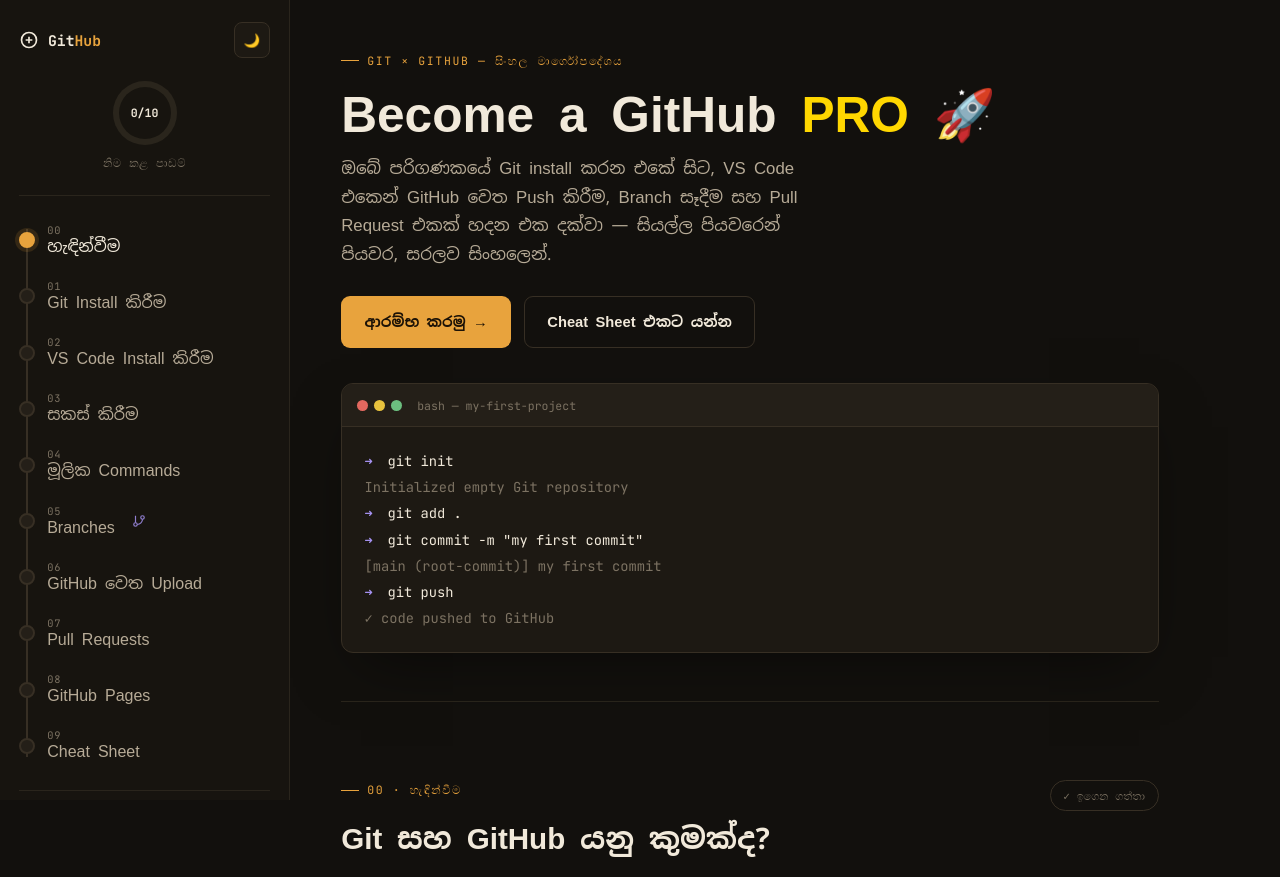
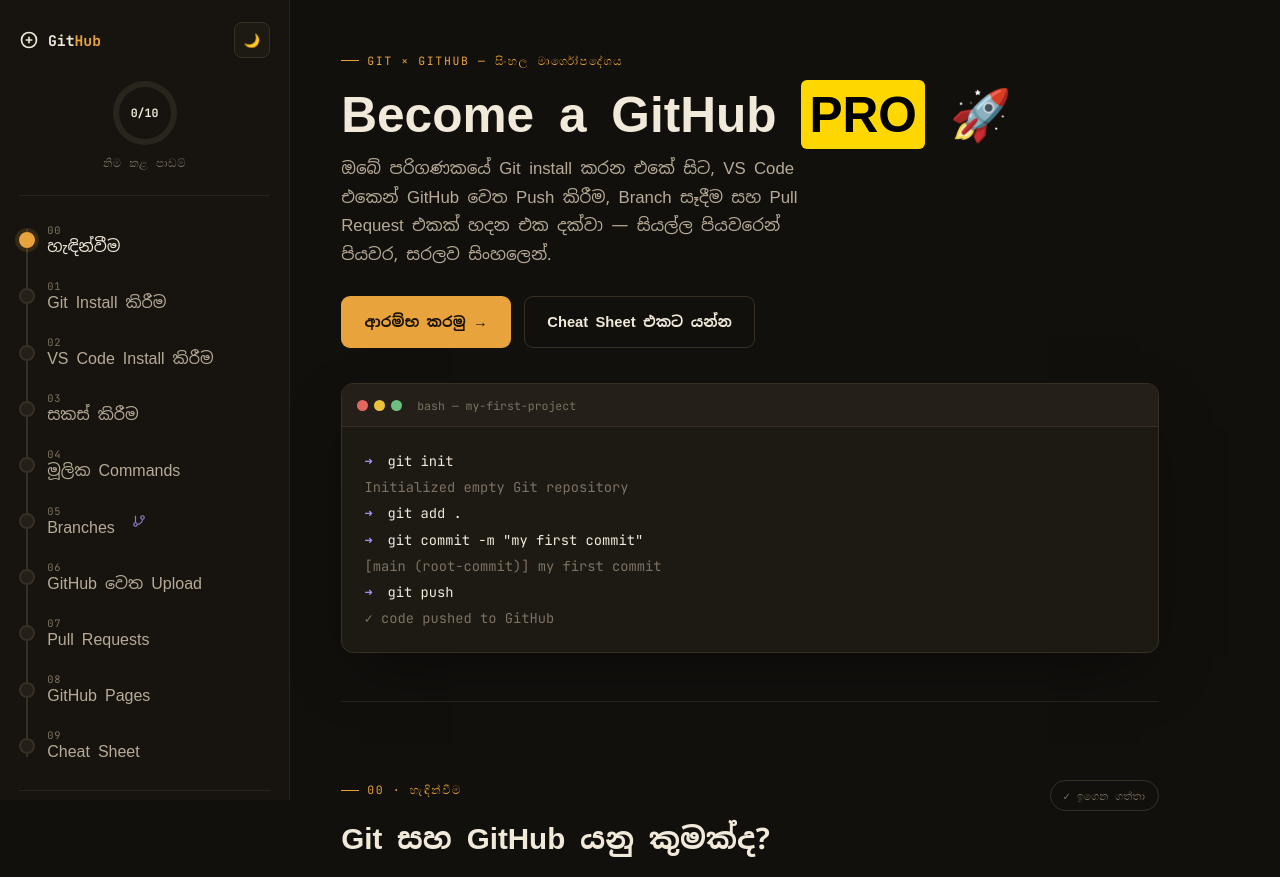
Before and after one commit to LakshanDulip/Lakshan, a plain HTML site: page index.html in a window 1280 px wide. Shown: the top 877 px of the page. Drawn offline with Linux system fonts and the light colour scheme.

Commit message:
Update index.html

```diff
--- a/index.html
+++ b/index.html
@@ -294,7 +294,7 @@
 
     <section class="hero" id="hero">
       <p class="eyebrow">GIT × GITHUB — සිංහල මාර්ගෝපදේශය</p>
-      <h1>Become a GitHub <span style="color: gold;">PRO</span> 🚀</h1>
+      <h1>Become a GitHub <span style="background-color:#FFD700;color:#000;padding:2px 8px;border-radius:6px;">PRO</span> 🚀</h1>
       <p class="lead">ඔබේ පරිගණකයේ Git install කරන එකේ සිට, VS Code එකෙන් GitHub වෙත Push කිරීම, Branch සෑදීම සහ Pull Request එකක් හදන එක දක්වා — සියල්ල පියවරෙන් පියවර, සරලව සිංහලෙන්.</p>
       <div class="hero-actions">
         <a href="#install-git" class="btn btn-primary">ආරම්භ කරමු →</a>
```
